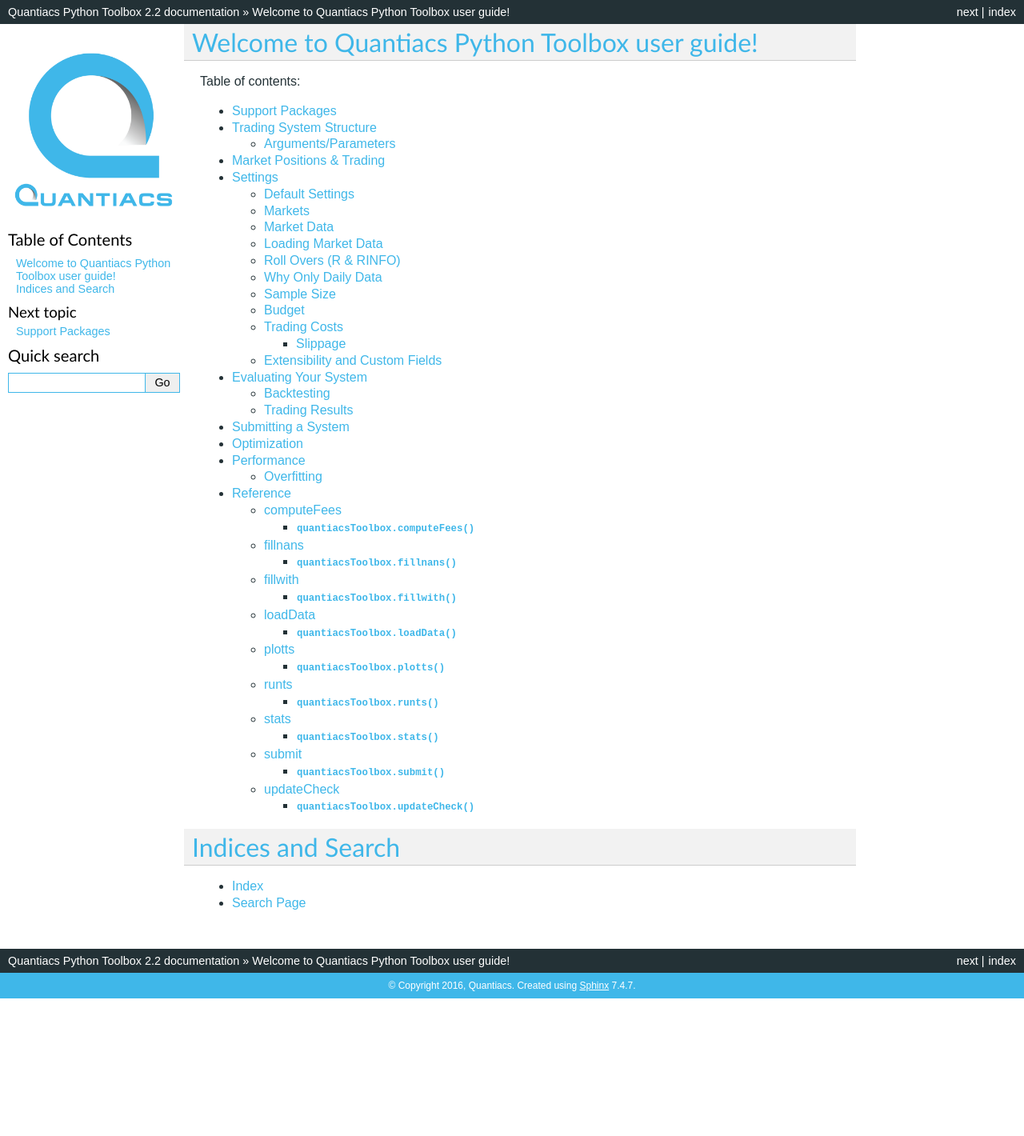
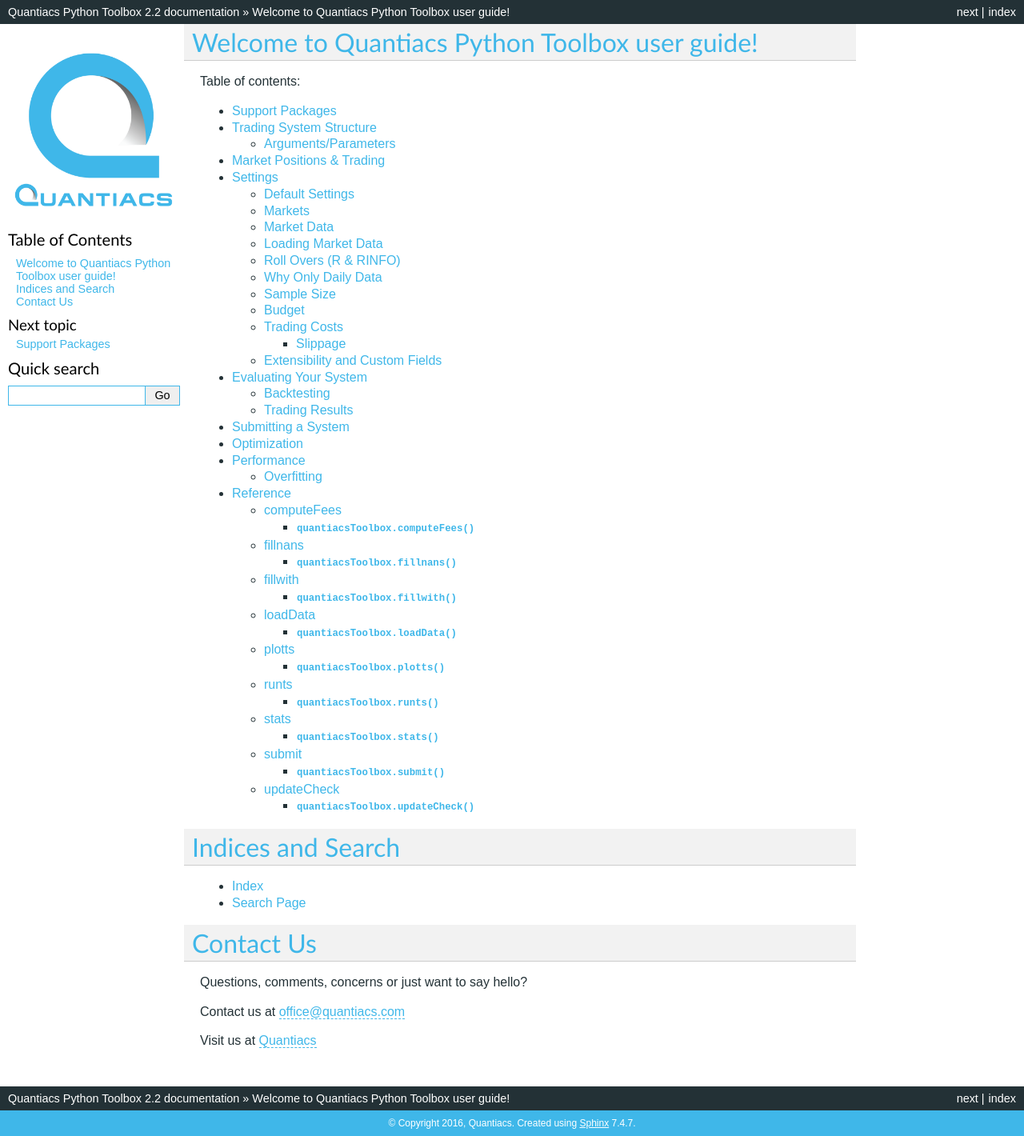
Before and after one commit to IMYin/quantiacs-python-doc, a Sphinx documentation site: the page built from docs/source/index.rst, in a window 1280 px wide. Shown: the whole page at 80% size. Built offline with Sphinx 7.4.7, drawn with Linux system fonts in a browser that asks for light colours; before the commit the page ends 1248 px from its top, so only the background shows below that.

Commit message:
add contact us info

```diff
--- a/docs/source/conf.py
+++ b/docs/source/conf.py
@@ -146,7 +146,6 @@
     "textcolor": "#233136",
     "externalrefs": "true"
 }
-
 
 # Theme options are theme-specific and customize the look and feel of a theme
 # further.  For a list of options available for each theme, see the
--- a/docs/source/index.rst
+++ b/docs/source/index.rst
@@ -21,3 +21,14 @@
 
 * :ref:`genindex`
 * :ref:`search`
+
+Contact Us
+=============
+
+Questions, comments, concerns or just want to say hello?
+
+Contact us at office@quantiacs.com
+
+Visit us at `Quantiacs`_
+
+.. _`Quantiacs`: https://www.quantiacs.com/Home.aspx
--- a/docs/source/settings.rst
+++ b/docs/source/settings.rst
@@ -234,7 +234,7 @@
 
 When writing your trading system, all trading costs are based off **slippage** (see :ref:`slippage-label` section below), for example setting it to 0 will test your system without any trading costs. Trading costs can have a significant effect on the performance of a trading algorithm. The two main contributors to trading costs are commissions and slippage. Commissions are fees charged by the exchange and the broker. You cannot avoid them. In most cases they are quite low compared to amount of your trade. Slippage is the price at which you expected or placed your order and the price at which your order was actually filled. Factors like the liquidity and the volatility contribute to the slippage as well as the volume you want to trade. A good estimate for slippage is the daily range, therefore slippage can be estimated ex post.
 
-In our backtesting toolbox we use a very simple yet conservative approach to estimate slippage and commissions: We take 5% of the daily range as the trading costs. This computes as (HIGH-LOW) * 0.05. This covers the assumption, that you'll have more slippage on days with larger market moves, than on days with smaller. This approximation might overestimate the real trading costs. In this case, it is better to overestimate than underestimate.
+In our backtesting toolbox we use a very simple yet conservative approach to estimate slippage and commissions: We take 5% of the daily range as the trading costs. This computes as (HIGH - LOW) * 0.05. This covers the assumption, that you'll have more slippage on days with larger market moves, than on days with smaller. This approximation might overestimate the real trading costs. In this case, it is better to overestimate than underestimate.
 
 .. _slippage-label:
 
```
